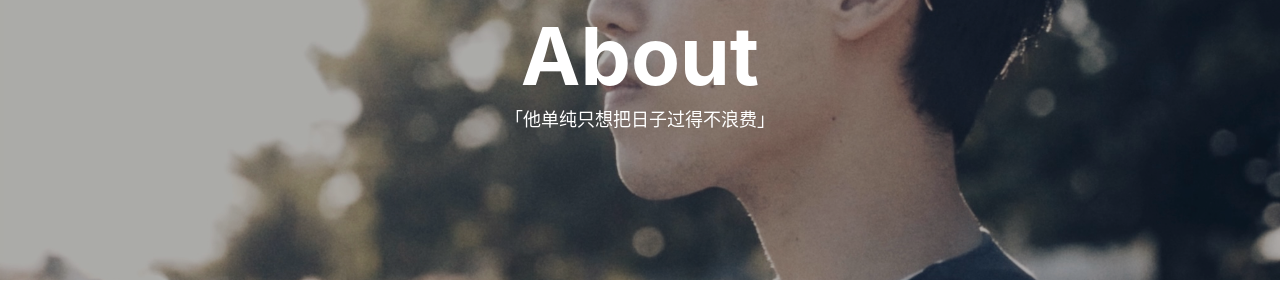
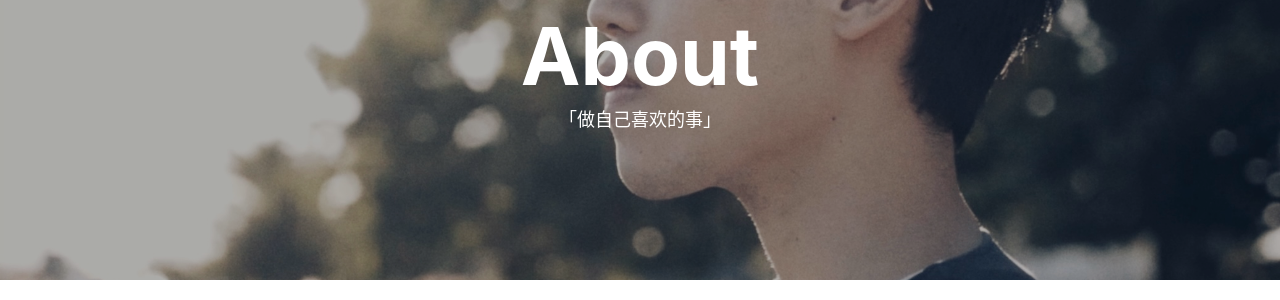
Before and after one commit to yjsunnn/yjsunnn.github.io, a Jekyll site: the page built from about.html, in a window 1280 px wide. Shown: the part 138-438 px from the top of the page. Built offline with Jekyll 4.4.1, drawn with Linux system fonts in a browser that asks for light colours; nearby versions of some CDN libraries; comment, search, counter and statistics services are not loaded.

Commit message:
about.html

```diff
--- a/about.html
+++ b/about.html
@@ -1,7 +1,7 @@
 ---
 layout: page
 title: "About"
-description: "「他单纯只想把日子过得不浪费」"
+description: "「做自己喜欢的事」"
 header-img: "img/bg-me-2022.jpg"
 header-mask: 0.3
 multilingual: true
```
